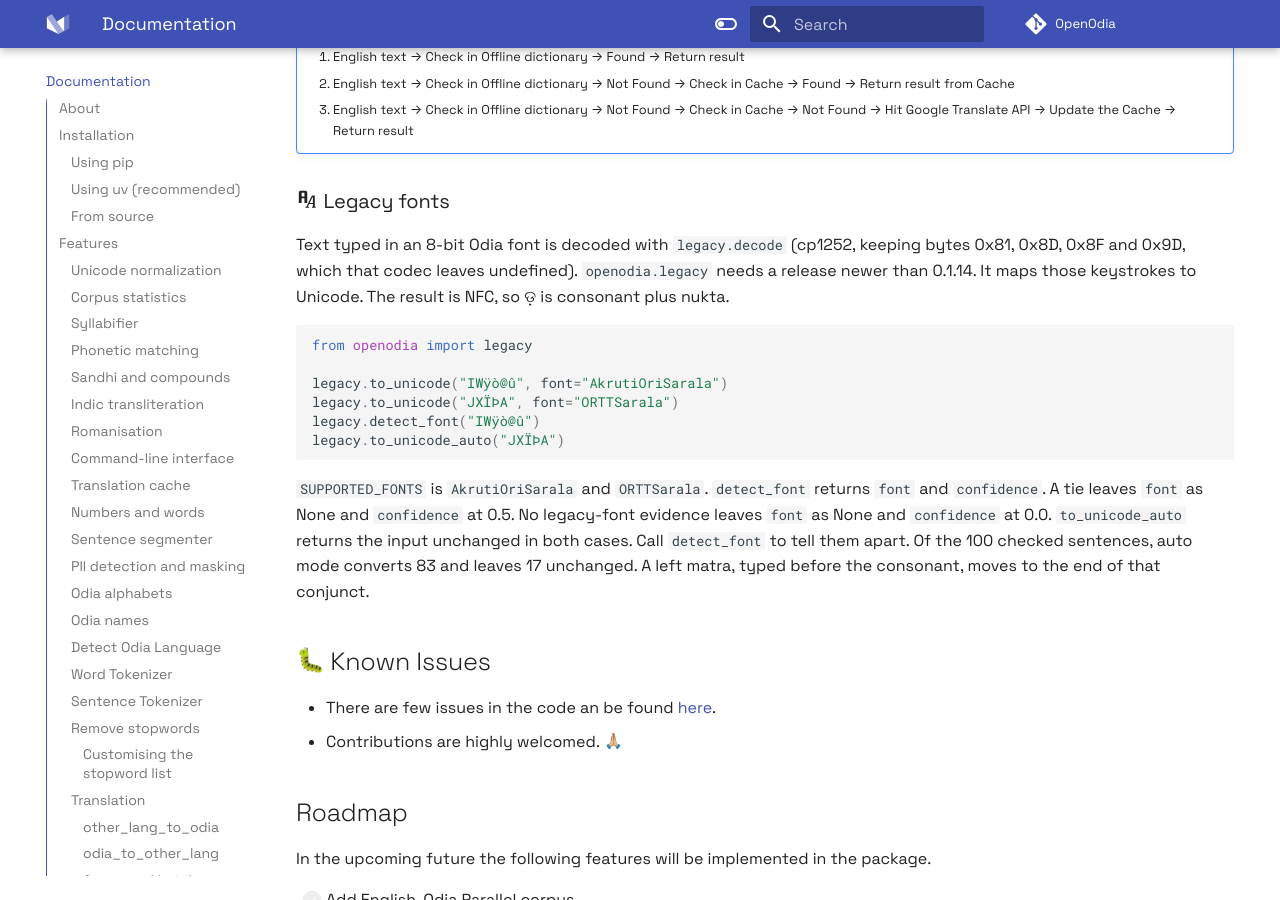
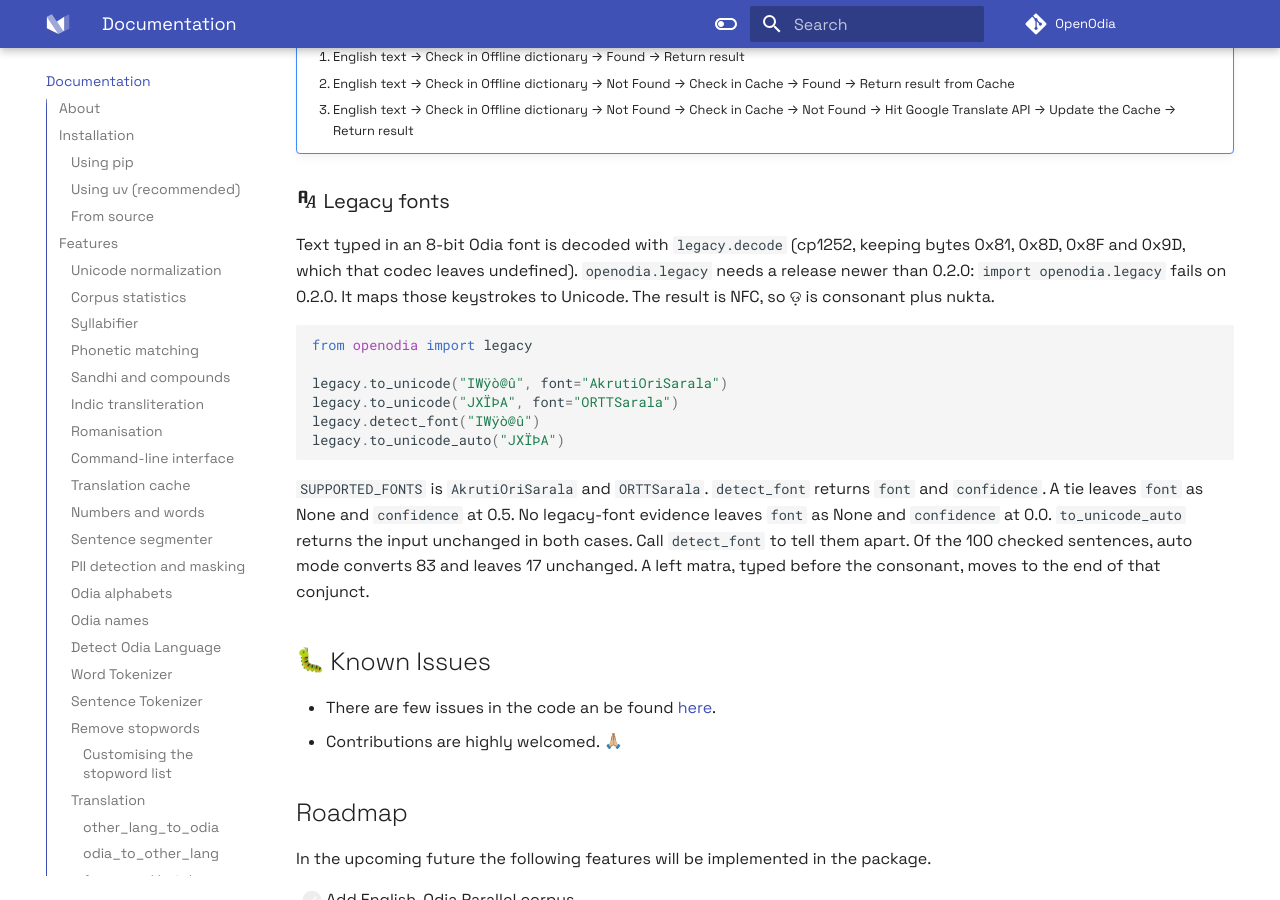
Before and after one commit to soumendrak/openodia, an MkDocs documentation site: the page built from docs/index.md, in a window 1280 px wide and 900 px high, scrolled down 18385 px. Built offline with MkDocs 1.6.1 and Material for MkDocs 9.7.7, drawn with Linux system fonts in a browser that asks for light colours; emoji names are drawn with the system emoji font; comment, search, counter and statistics services are not loaded.

Commit message:
Pin that legacy-font evidence holds no Odia and name 0.2.0 as the last release without legacy
Signatures and alphabets are checked for Odia code points and dandas, and Unicode Odia with virama-YA or a spaced nga cluster stays unchanged in auto mode. The API page test also requires decode. PyPI 0.2.0 has no openodia.legacy, so each page now says it needs a release newer than 0.2.0.

````diff
--- a/docs/index.md
+++ b/docs/index.md
@@ -856,7 +856,7 @@ wf.get_summary(threshold=3.0) # higher the threshold lesser the summary text
 
 ### :material-format-font: Legacy fonts
 
-Text typed in an 8-bit Odia font is decoded with `legacy.decode` (cp1252, keeping bytes 0x81, 0x8D, 0x8F and 0x9D, which that codec leaves undefined). `openodia.legacy` needs a release newer than 0.1.14. It maps those keystrokes to Unicode. The result is NFC, so ଡ଼ is consonant plus nukta.
+Text typed in an 8-bit Odia font is decoded with `legacy.decode` (cp1252, keeping bytes 0x81, 0x8D, 0x8F and 0x9D, which that codec leaves undefined). `openodia.legacy` needs a release newer than 0.2.0: `import openodia.legacy` fails on 0.2.0. It maps those keystrokes to Unicode. The result is NFC, so ଡ଼ is consonant plus nukta.
 
 ```python
 from openodia import legacy
--- a/docs/llms.txt
+++ b/docs/llms.txt
@@ -19,7 +19,7 @@ Version note: `--json` on every CLI subcommand (one machine-readable JSON docume
 - [PII guide](https://openodia.soumendrak.com/guides/pii/): find and mask phone numbers, emails, URLs, Aadhaar numbers, PAN and PIN codes
 - [API reference](https://openodia.soumendrak.com/api/text/): signatures and docstrings generated from the source
 - [Romanisation API](https://openodia.soumendrak.com/api/roman/): `to_roman` and `from_roman` for ISO 15919, Hunterian and ITRANS
-- [Legacy fonts API](https://openodia.soumendrak.com/api/legacy/): `openodia.legacy` needs a release newer than 0.1.14. Decode the bytes with `legacy.decode`. It converts AkrutiOriSarala and ORTTSarala to Unicode. A tie or no evidence leaves `to_unicode_auto` unchanged.
+- [Legacy fonts API](https://openodia.soumendrak.com/api/legacy/): `openodia.legacy` needs a release newer than 0.2.0: `import openodia.legacy` fails on 0.2.0. Decode the bytes with `legacy.decode`. It converts AkrutiOriSarala and ORTTSarala to Unicode. A tie or no evidence leaves `to_unicode_auto` unchanged.
 - [Sandhi API](https://openodia.soumendrak.com/api/sandhi/): `sandhi.split` and `sandhi.join`. `openodia.sandhi` needs a release newer than 0.1.14: `import openodia.sandhi` fails on 0.1.14.
 - [Indic API](https://openodia.soumendrak.com/api/indic/): `indic.transliterate` between Brahmic scripts
 - [PII API](https://openodia.soumendrak.com/api/pii/): `pii.detect` and `pii.mask`
````
Also changed, not shown: AGENTS.md (+1 -1 lines), CHANGELOG.md (+1 -1 lines), README.md (+1 -1 lines), 2 other files.
